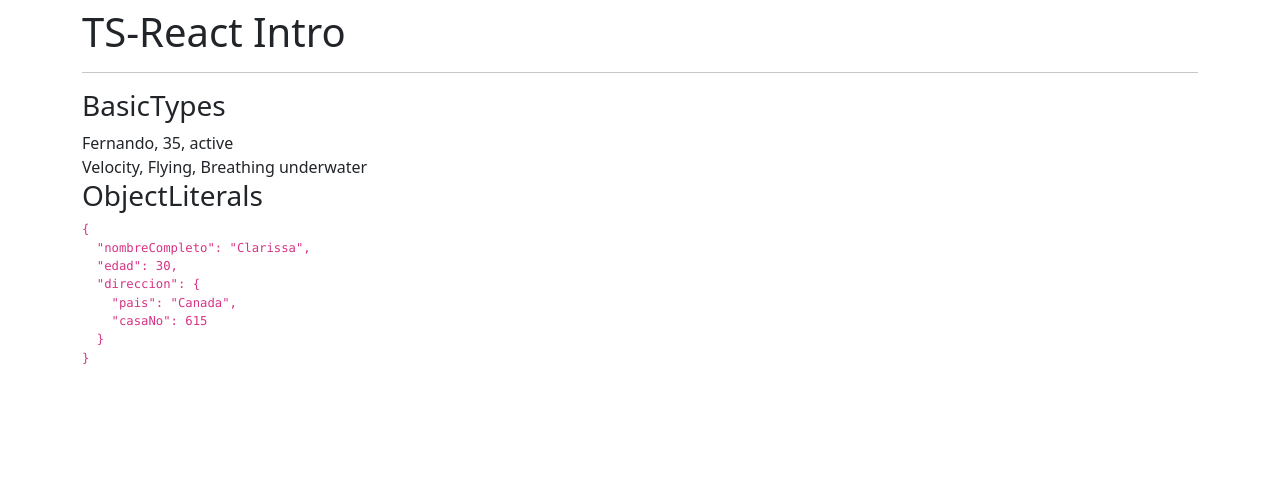
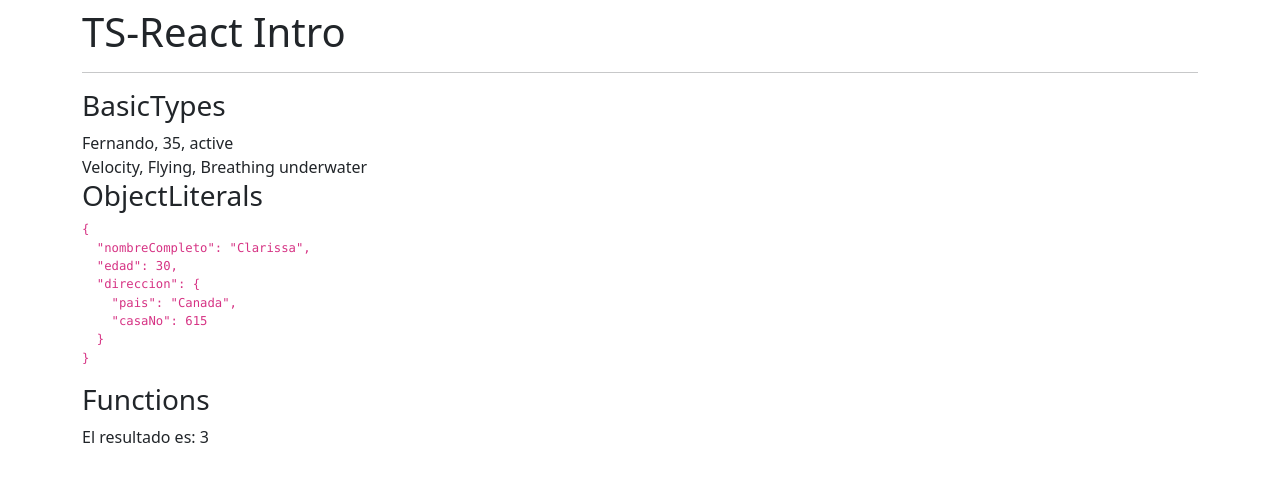
Before and after one commit to klaryon/react-native-typescript, a React (Create React App) app: page / in a window 1280 px wide. Shown: the top 482 px of the page. Built offline with nearby package versions, Linux system fonts and the light colour scheme.

Commit message:
functions typeScript example

```diff
--- a/src/App.tsx
+++ b/src/App.tsx
@@ -1,4 +1,5 @@
 import { BasicTypes } from "./typescript/BasicTypes";
+import { Functions } from "./typescript/Functions";
 import { ObjectLiterals } from "./typescript/ObjectLiterals";
 
 const App = () => {
@@ -8,6 +9,7 @@
       <hr />
       <BasicTypes />
       <ObjectLiterals />
+      <Functions />
     </div>
   );
 };
--- /dev/null
+++ b/src/typescript/Functions.tsx
@@ -0,0 +1,12 @@
+export const Functions = () => {
+  const sumar = (a: number, b: number): number => {
+    return a + b;
+  };
+
+  return (
+    <>
+      <h3>Functions</h3>
+      <span>El resultado es: {sumar(1, 2)}</span>
+    </>
+  );
+};
```
